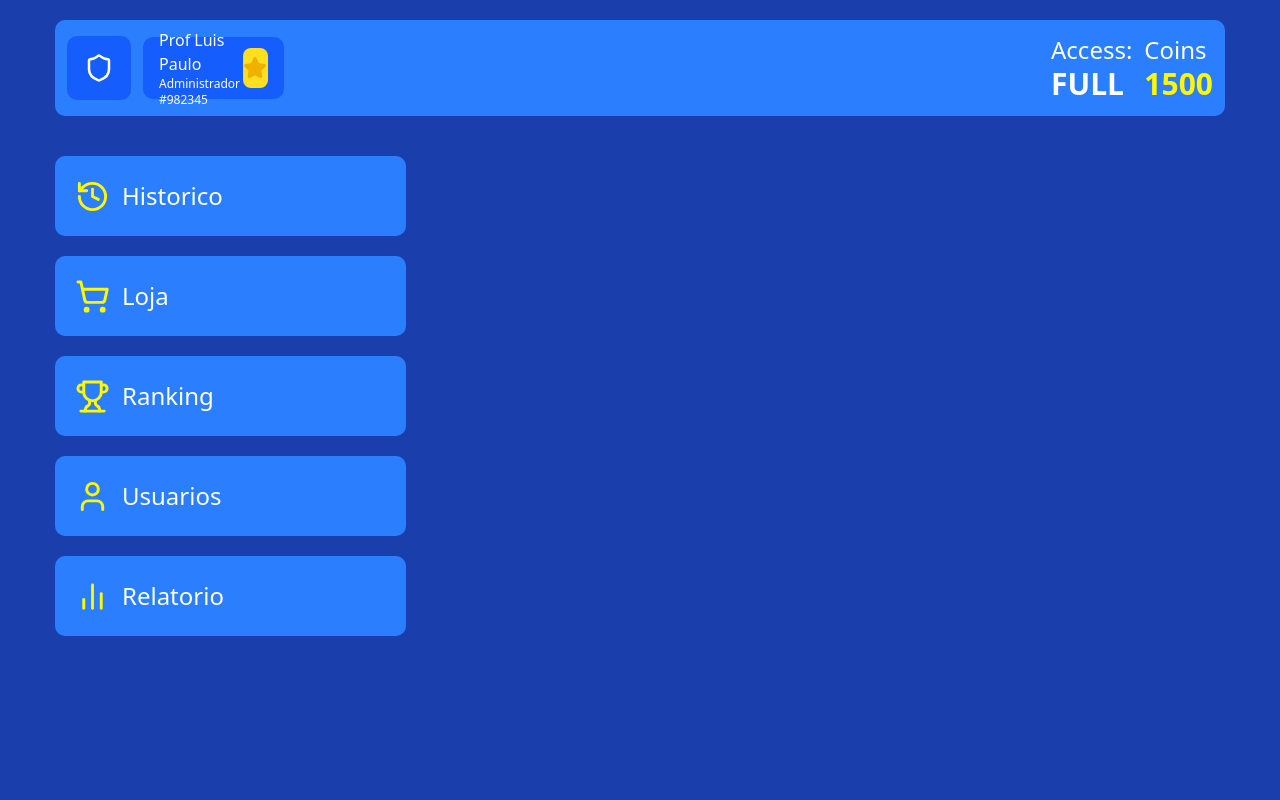
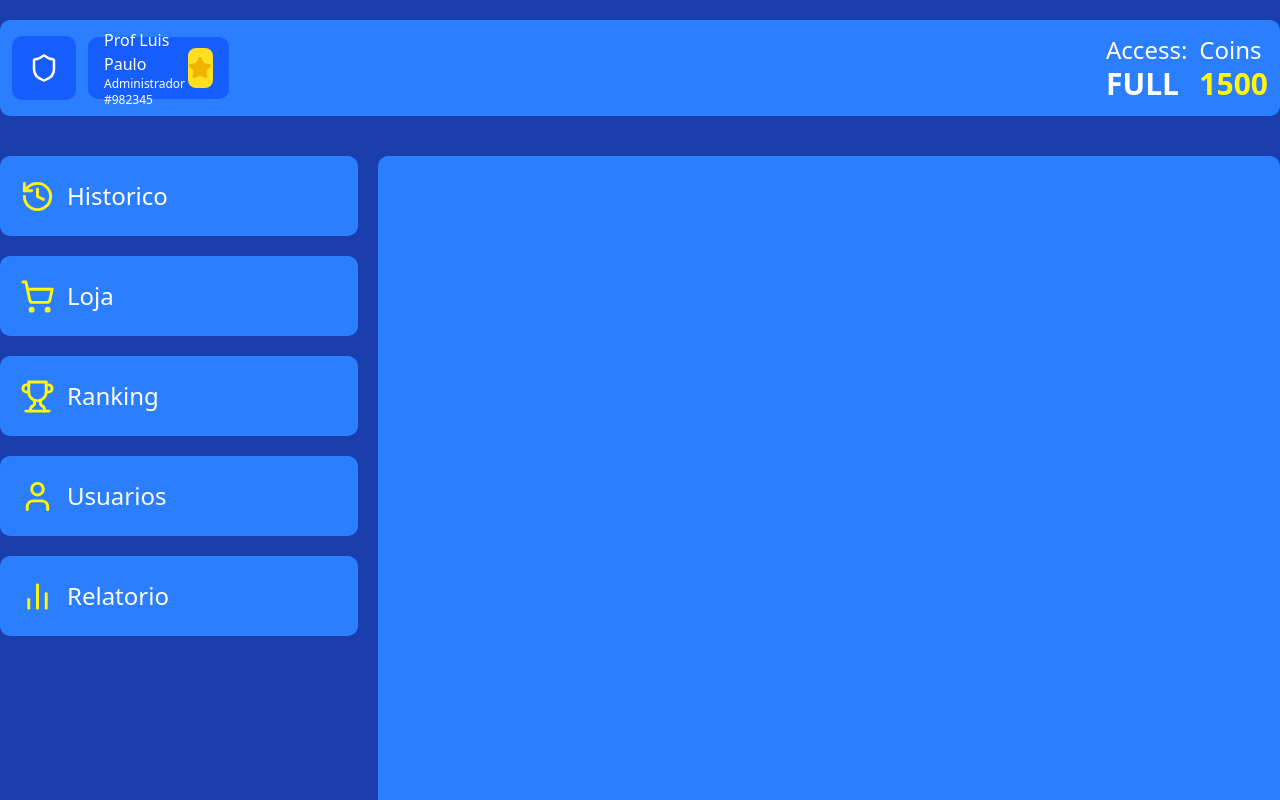
Before and after one commit to Robsonribeiro07/Gamified-ADM, a Next.js app: page / in a window 1280 px wide. Shown: the top 800 px of the page. Built offline with nearby package versions, Linux system fonts and the light colour scheme.

Commit message:
finished layout

```diff
--- a/src/app/(public)/(home)/page.tsx
+++ b/src/app/(public)/(home)/page.tsx
@@ -5,5 +5,5 @@ export const metadata = {
 }
 
 export default function Page() {
-  return <div className="w-full h-full"></div>
+  return <div className="w-full h-full bg-blue-500 rounded-lg"></div>
 }
--- a/src/app/layout.tsx
+++ b/src/app/layout.tsx
@@ -15,10 +15,10 @@ export default function RootLayout({
     <html lang="en">
       <body className="bg-mint-500 w-full  h-screen ">
         {
-          <main className="w-full max-w-[1170px] mx-auto h-screen mt-5">
+          <main className="w-full max-w-[1300px] mx-auto h-screen mt-5">
             <Header />
 
-            <MainContent></MainContent>
+            <MainContent>{children}</MainContent>
           </main>
         }
       </body>
--- a/src/components/Main/main-content.tsx
+++ b/src/components/Main/main-content.tsx
@@ -1,9 +1,11 @@
+import { ReactNode } from 'react'
 import { NavContent } from '../Sidebar/nav-content'
 
-export function MainContent() {
+export function MainContent({ children }: { children: ReactNode }) {
   return (
-    <div className="grid gridcols-[30%_1fr]  w-full h-full mt-10">
+    <div className="grid grid-cols-[28%_1fr] w-full min-h-screen mt-10 gap-5">
       <NavContent />
+      {children}
     </div>
   )
 }
--- a/src/components/Sidebar/nav.tsx
+++ b/src/components/Sidebar/nav.tsx
@@ -38,7 +38,7 @@ export function Nav({ href, type }: NavProps) {
   const typeSelect = navItems[type]
   return (
     <Link
-      className="w-[30%] h-[10%] flex items-center justify-start px-5 bg-blue-500 rounded-lg gap-3 hover:bg-mint-300 transition-all duration-200  "
+      className="w-full  h-[10%] flex items-center justify-start px-5 bg-blue-500 rounded-lg gap-3 hover:bg-mint-300 transition-all duration-200  "
       href={href}
     >
       {typeSelect.icon}
```
